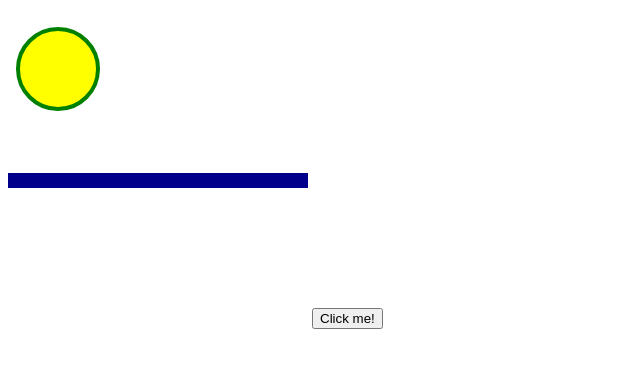
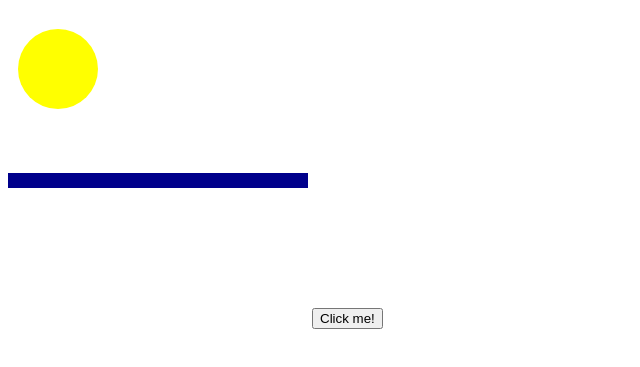
Before and after one commit to DS4200-S23-Class/ic-06-adithi_xander, a plain HTML site: page index.html in a window 1280 px wide. Shown: the part 61-428 px from the top of the page, without its empty margins (0-640 px from the left). Drawn offline with Linux system fonts and the light colour scheme.

Commit message:
removing stroke

```diff
--- a/index.html
+++ b/index.html
@@ -10,7 +10,7 @@
 <body>
     <h1>JavaScript Part 2</h1>
     <svg id="frame">
-        <circle id="circ" cx="50" cy="50" r="40" stroke="green" stroke-width="4" fill="yellow" />
+        <circle id="circ" cx="50" cy="50" r="40" fill="yellow" />
     </svg>
     <br>
     <svg class="border">
```
